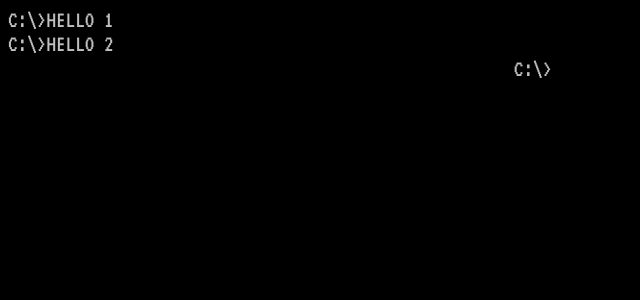
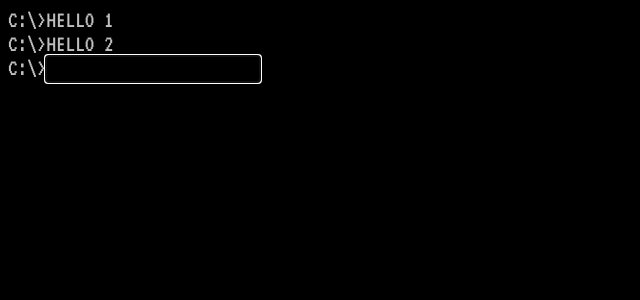
Before and after one commit to rcvink/nowhere, a Vue app: page / in a window 1280 px wide. Shown: the top 300 px of the page, without its empty margins (0-640 px from the left). Built offline with nearby package versions, Linux system fonts and the light colour scheme.

Commit message:
Flexbox input and leading text

```diff
--- a/src/components/Input.vue
+++ b/src/components/Input.vue
@@ -1,7 +1,12 @@
 <template>
     <div>
-        <form>
-            C:\><input
+        <form class="form container">
+            <div class="c-child">
+                C:\>
+            </div>
+            <input
+                autofocus="true"
+                class="input input-child"
                 type="text"
                 v-model="statement"
                 v-on:keydown.enter="handleSubmit"
@@ -36,19 +41,24 @@ export default Vue.extend({
 <style scoped lang="scss">
 @import url('https://fonts.googleapis.com/css?family=VT323');
 
-form {
+.form {
     font-family: 'VT323', monospace;
     color: rgb(192, 192, 192);
     font-size: 1.5em;
 }
 
-input[type=text] {
+.input {
     background-color: black;
     border: none;
     color: rgb(192, 192, 192);
+    cursor: crosshair;
     font-family: 'VT323', monospace;
     text-align: left;
     text-transform: uppercase;
     font-size: 1em;
 }
+
+.container {
+    display: flex;
+}
 </style>
```
